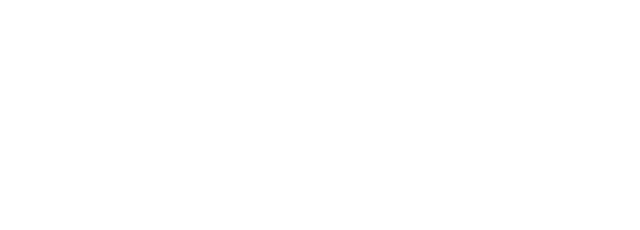
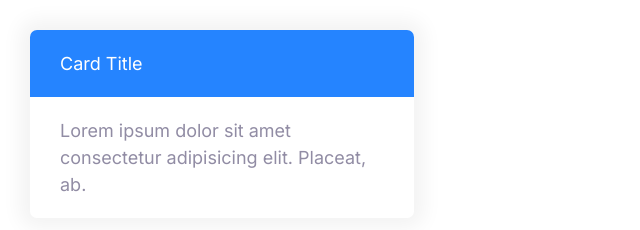
Before and after one commit to junmalaubang/webfour, a plain HTML site: page index.html in a window 1280 px wide. Shown: the whole page, without its empty margins (0-640 px from the left). Drawn offline with Linux system fonts and the light colour scheme.

Commit message:
Create the card component.

```diff
--- a/css/styles.css
+++ b/css/styles.css
@@ -270,3 +270,25 @@ a {
         font-size: 1.5rem;
     }
 }
+
+/* Cards */
+.card {
+    border-radius: 7px;
+    box-shadow: 0 0 20px 10px #f3f3f3;
+    overflow: hidden;
+}
+
+.card__header,
+.card__body {
+    padding: 2rem 3rem;
+}
+
+.card--primary .card__header  {
+    background-color: var(--color-primary);
+    color: #fff;
+}
+
+.card--secondary .card__header {
+    background-color: var(--color-secondary);
+    color: #fff;
+}
--- a/index.html
+++ b/index.html
@@ -13,5 +13,14 @@
     <link rel="stylesheet" href="css/normalize.css" />
     <link rel="stylesheet" href="css/styles.css" />
   </head>
-  <body></body>
+  <body>
+    <div>
+      <div class="card card--primary" style="width: 30%; margin: 3rem">
+        <header class="card__header">Card Title</header>
+        <div class="card__body">
+          Lorem ipsum dolor sit amet consectetur adipisicing elit. Placeat, ab.
+        </div>
+      </div>
+    </div>
+  </body>
 </html>
```
